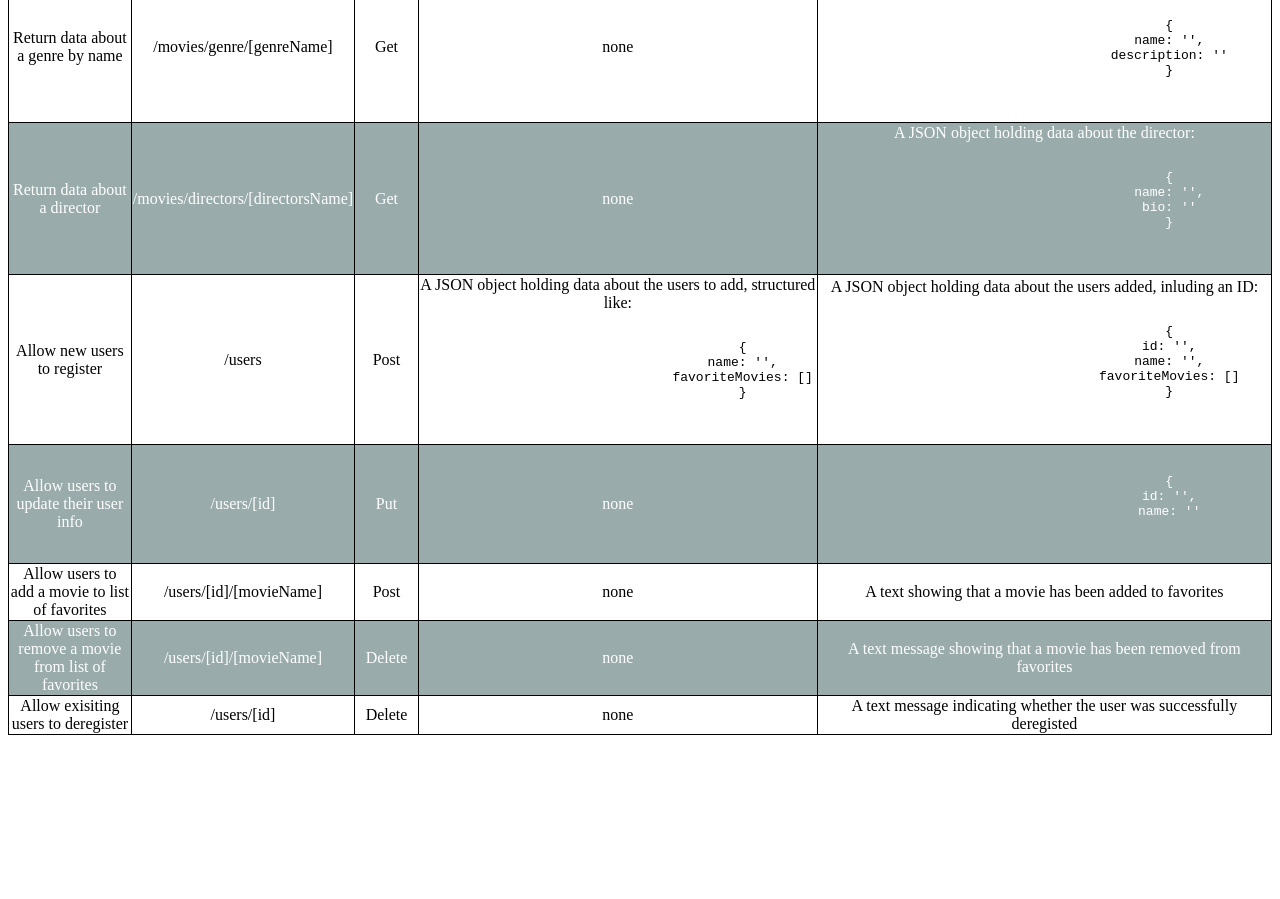
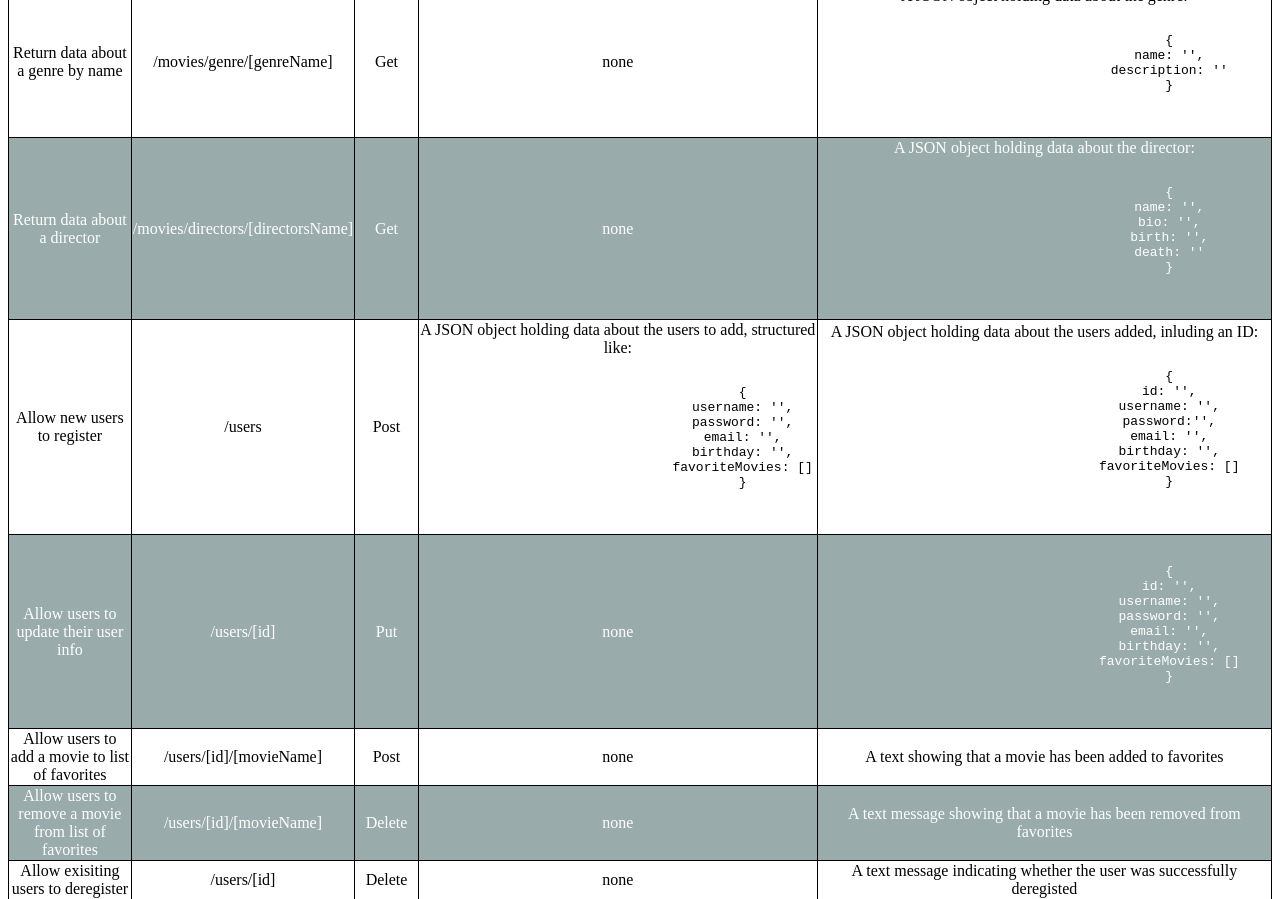
Before and after one commit to rswager83/Swagflix, a website: page movie_api/public/documentation.html in a window 1280 px wide. Shown: the part 571-1470 px from the top of the page. Before the commit the page ends 1314 px from the top, so only its background shows below. Drawn offline with Linux system fonts and the light colour scheme.

Commit message:
Update documentation.html

```diff
--- a/movie_api/public/documentation.html
+++ b/movie_api/public/documentation.html
@@ -46,10 +46,11 @@ favorite movies.</p>
                         <pre>
                             <code>
                                 {
+                                id: '',
                                 title: '',
                                 description: '',
+                                genre: '',
                                 director: '',
-                                genre: '',
                                 img: ''
                                 }
                             </code>
@@ -82,7 +83,9 @@ favorite movies.</p>
                             <code>
                                 {
                                 name: '',
-                                bio: ''
+                                bio: '',
+                                birth: '',
+                                death: ''
                                 }
                             </code>
                         </pre>
@@ -96,7 +99,10 @@ favorite movies.</p>
                        <pre>
                             <code>
                                 {
-                                name: '',
+                                username: '',
+                                password: '',
+                                email: '',
+                                birthday: '',
                                 favoriteMovies: []
                                 }
                             </code>
@@ -107,7 +113,10 @@ favorite movies.</p>
                             <code>
                                 {
                                 id: '',
-                                name: '',
+                                username: '',
+                                password:'',
+                                email: '',
+                                birthday: '',
                                 favoriteMovies: []
                                 }
                             </code>
@@ -124,7 +133,12 @@ favorite movies.</p>
                             <code>
                                 {
                                 id: '',
-                                name: ''
+                                username: '',
+                                password: '',
+                                email: '',
+                                birthday: '',
+                                favoriteMovies: []
+                                }
                             </code>
                         </pre>
                     </td>
```
